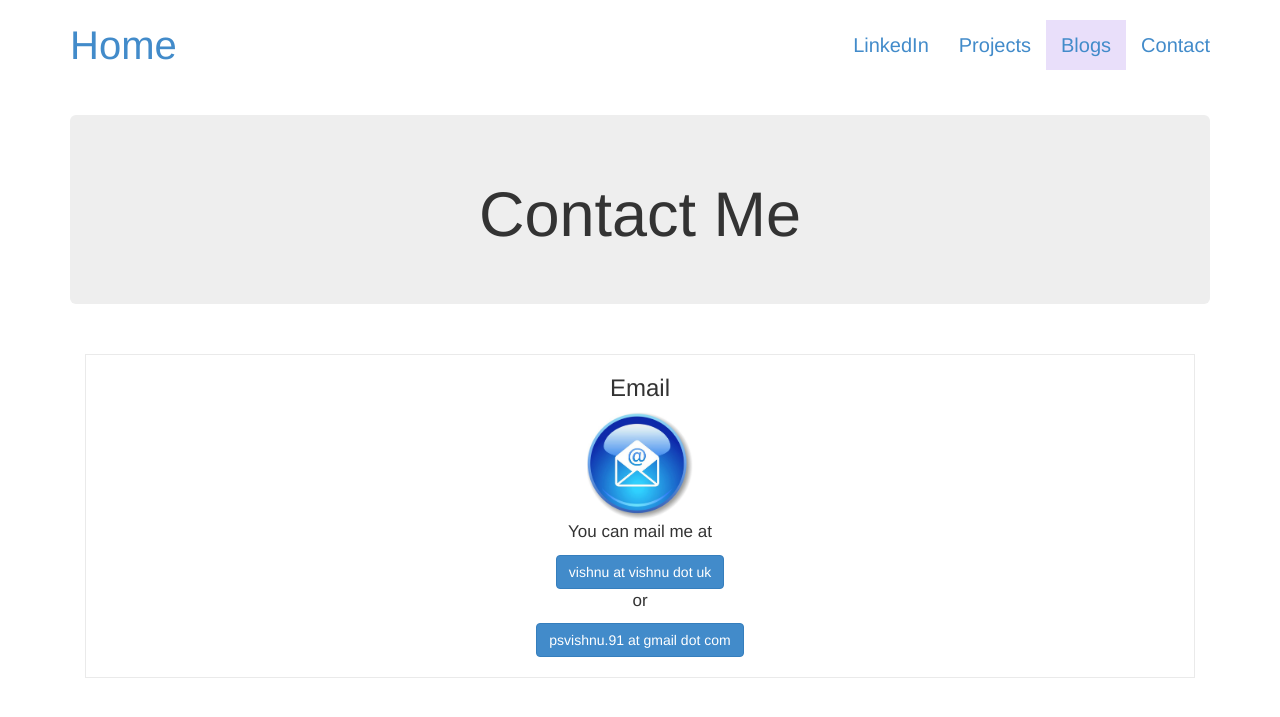
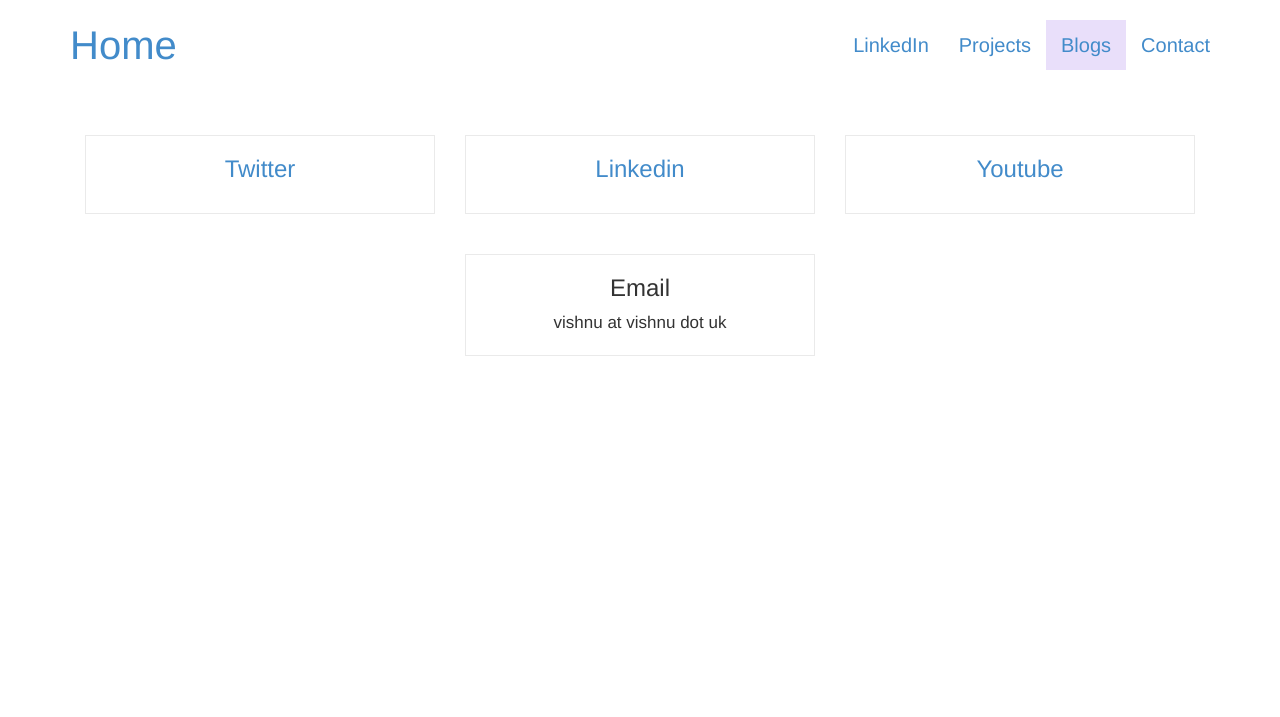
Before and after one commit to vispz/psvishnu91.github.io, a Jekyll site: the page built from contact.html, in a window 1280 px wide. Shown: the top 717 px of the page. Built offline with Jekyll 4.4.1, drawn with Linux system fonts in a browser that asks for light colours; nearby versions of some CDN libraries.

Commit message:
simplified contact page

```diff
--- a/contact.html
+++ b/contact.html
@@ -5,27 +5,35 @@
 
 <div>
   <div class="container">
-    <div class="jumbotron">
-      <div class="container">
-        <div class="row">
-          <center>
-            <h1 style="font-weight: 300">Contact Me</h1>
-            </div>
-          </center>
+    <a href="https://twitter.com/vishnups91">
+      <div class="col-md-4">
+        <div class="tut-container text-center">
+          <h3>Twitter</h3>
         </div>
       </div>
+    </a>
+    <a href="https://www.linkedin.com/in/vishnu-s-3b33985a/">
+      <div class="col-md-4">
+        <div class="tut-container text-center">
+          <h3>Linkedin</h3>
+        </div>
+      </div>
+    </a>
+    <a href="https://www.youtube.com/@visperz">
+      <div class="col-md-4">
+        <div class="tut-container text-center">
+          <h3>Youtube</h3>
+        </div>
+      </div>
+    </a>
+  </div>
+  <div class="container">
+    <div class="col-md-4">
     </div>
-  </div>
-
-  <div class="container">
-    <div class="col-md-12">
+    <div class="col-md-4">
       <div class="tut-container text-center">
         <h3>Email</h3>
-        <img src="assets/Images/contact/email.jpg" width="10%" align="middle" />
-        <p>You can mail me at</p>
-        <a href="#" class="btn btn-primary"> vishnu at vishnu dot uk</a>
-        <p>or</p>
-        <a href="#" class="btn btn-primary"> psvishnu.91 at gmail dot com</a>
+        vishnu at vishnu dot uk
       </div>
     </div>
   </div>
```
Also changed, not shown: assets/Images/contact/email.jpg (deleted).
